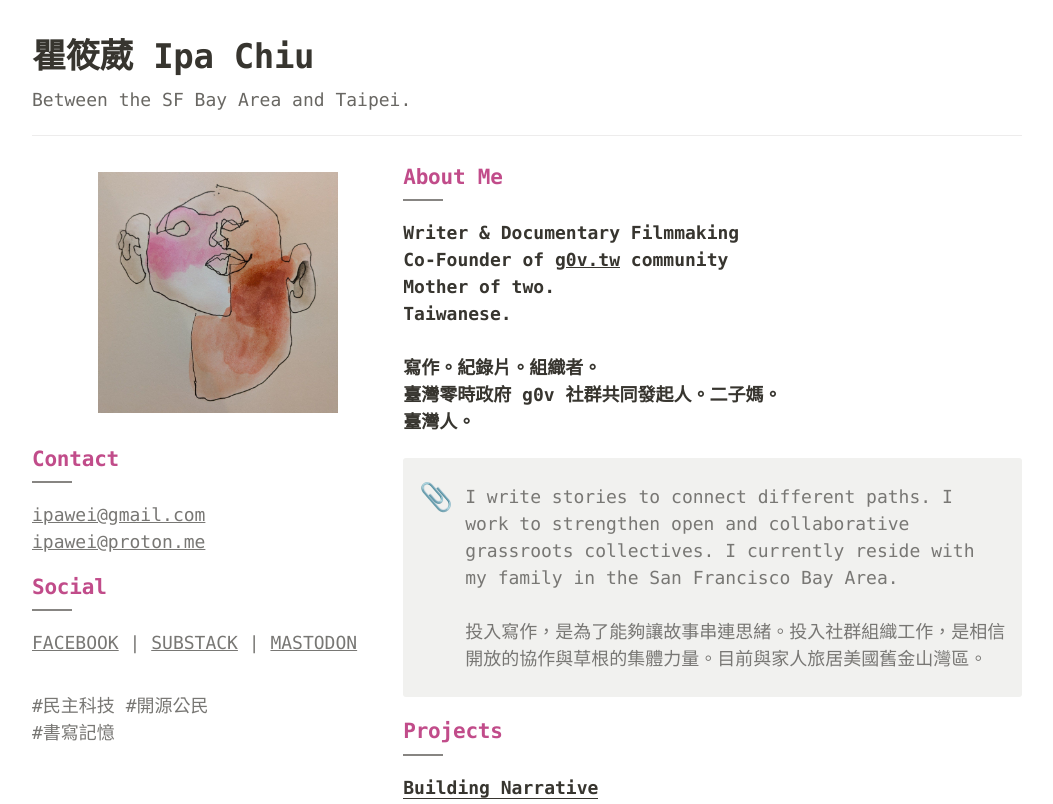
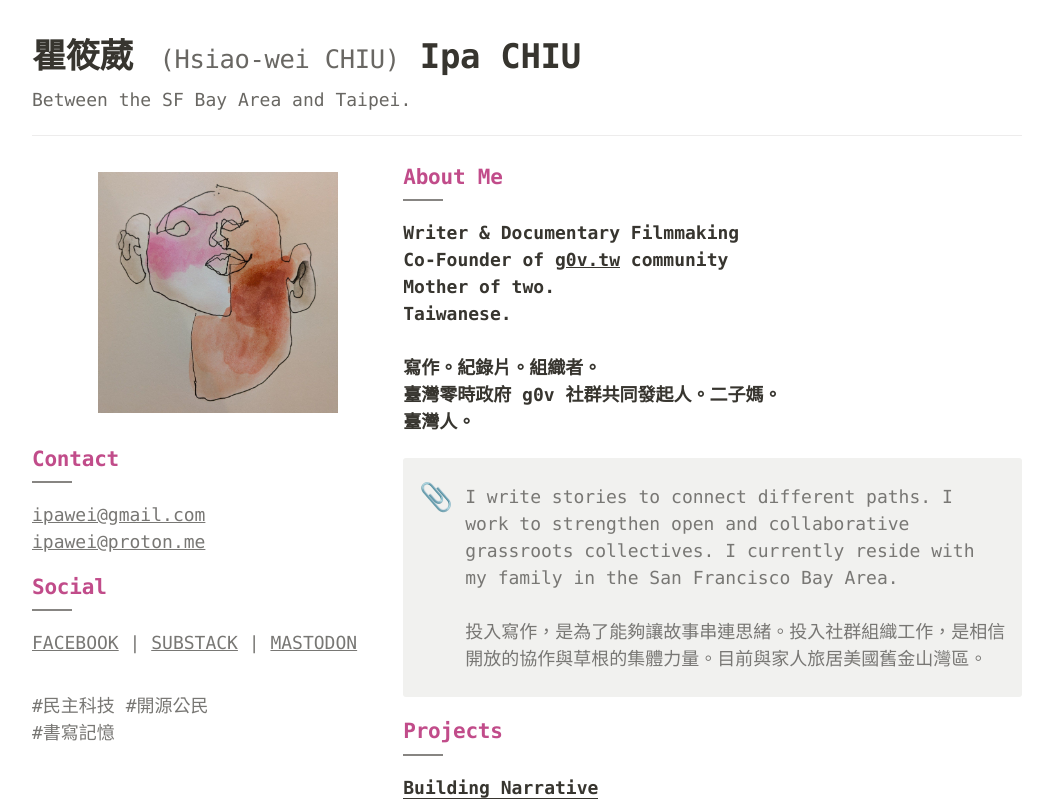
Before and after one commit to ipaaa/aboutme, an Eleventy site: page src/index.njk in a window 1280 px wide. Shown: the top 804 px of the page, without its empty margins (113-1166 px from the left). Built offline with nearby package versions, Linux system fonts and the light colour scheme; Eleventy itself is replaced by a stand-in of ours; files that its build step writes are made by us from their sources.

Commit message:
Restore Hsiao-wei CHIU to hero h1 via inline romanization span
Adds the legacy 瞿筱葳 (Hsiao-wei CHIU) reading back to the visible hero
by placing a lang=zh-Hant-Latn parenthetical span inside the existing
h1, and updates the English nickname span to Ipa CHIU per the captain's
all-caps surname disambiguator rationale. New .hero-romanization CSS
rule subordinates the parenthetical typographically (0.75em + opacity
0.75) so the two-name silhouette from the #19 inline-hero redesign is
preserved.

```diff
--- a/src/_includes/hero.njk
+++ b/src/_includes/hero.njk
@@ -1,7 +1,8 @@
 <section class="hero hero--inline" aria-labelledby="hero-name">
   <h1 id="hero-name">
     <span lang="zh-Hant">瞿筱葳</span>
-    <span lang="en">Ipa Chiu</span>
+    <span class="hero-romanization" lang="zh-Hant-Latn">(Hsiao-wei CHIU)</span>
+    <span lang="en">Ipa CHIU</span>
   </h1>
   <p class="hero-tagline" lang="en">Between the SF Bay Area and Taipei.</p>
 </section>
--- a/src/styles.css
+++ b/src/styles.css
@@ -293,3 +293,9 @@ h3 + hr {
   margin-top: 0.5em;
   opacity: 0.75;
 }
+.hero-romanization {
+  font-weight: 400;
+  font-size: 0.75em;
+  opacity: 0.75;
+  margin-inline-start: 0.25em;
+}
```
Also changed, not shown: docs/responsive-redesign/28-restore-hsiao-wei-chiu-to-hero.md (+13 -0 lines).
